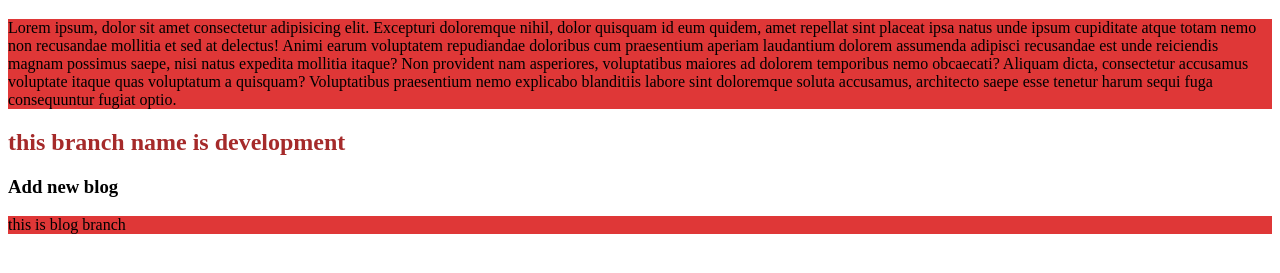
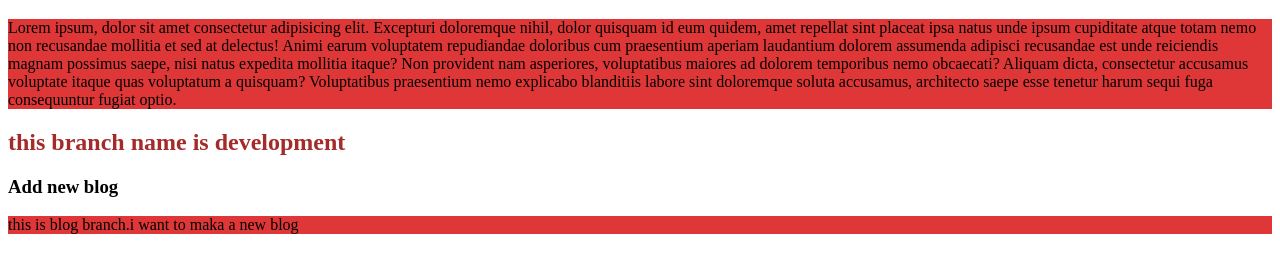
Before and after one commit to rakibtweets/my-third-repo, a plain HTML site: page index.html in a window 1280 px wide. Shown: the part 61-334 px from the top of the page. Drawn offline with Linux system fonts and the light colour scheme.

Commit message:
wanna blog line added

```diff
--- a/index.html
+++ b/index.html
@@ -15,6 +15,6 @@
 
     <h2 style="color:brown;">this branch name is development</h2>
     <h3>Add new blog</h3>
-    <p>this is blog branch</p>
+    <p>this is blog branch.i want to maka a new blog</p>
 </body>
 </html>
```
